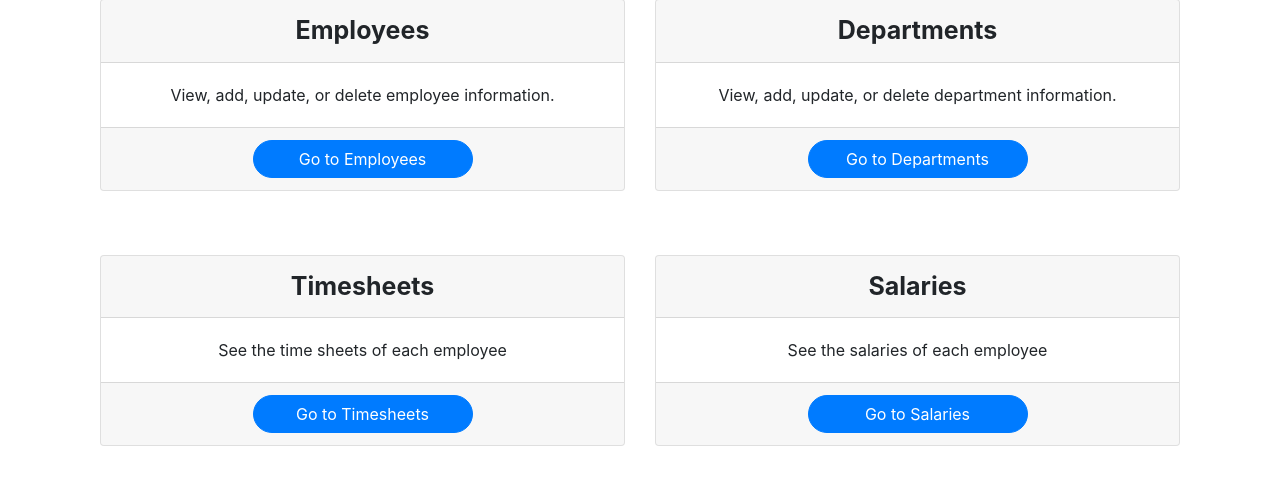
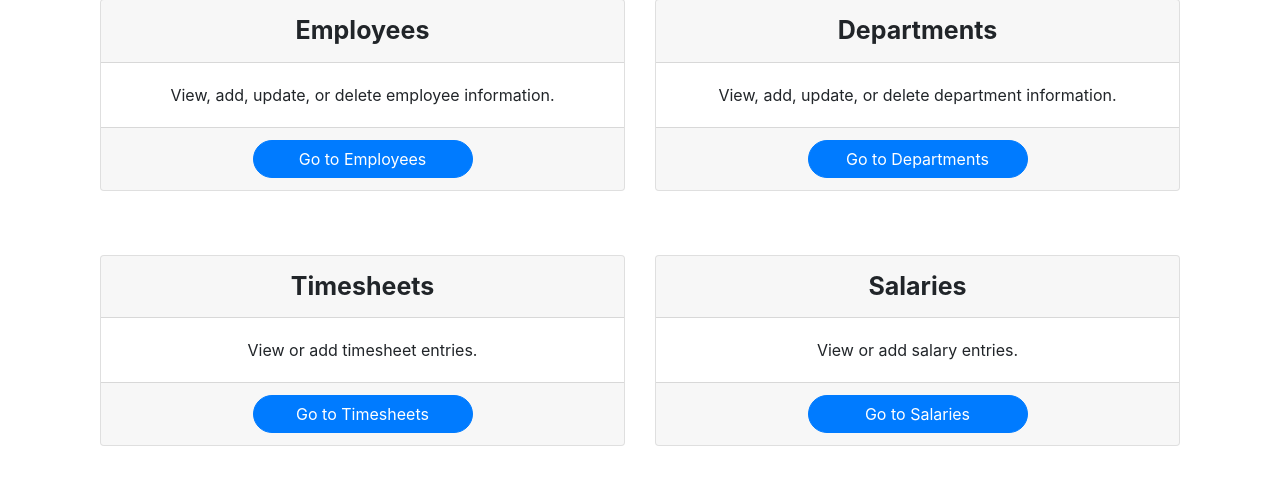
Before and after one commit to RahulRon1/CS665_Project1, a Django app: page / in a window 1280 px wide. Shown: the part 145-630 px from the top of the page. Run offline with Django 4.2, Linux system fonts and the light colour scheme; some libraries are stand-ins or nearby versions.

Commit message:
add department
added the logic for adding the new department.

```diff
--- /dev/null
+++ b/ems/management/forms.py
@@ -0,0 +1,5 @@
+from django import forms
+
+class DepartmentForm(forms.Form):
+    name = forms.CharField(max_length=256, required=True)
+    location = forms.CharField(max_length=100, required=True)
--- a/ems/management/templates/home_page.html
+++ b/ems/management/templates/home_page.html
@@ -44,7 +44,7 @@
         <div class="card text-black text-center  mb-3">
           <div class="card-header">Timesheets</div>
           <div class="card-body">
-            <p class="card-text">See the time sheets of each employee</p>
+            <p class="card-text">View or add timesheet entries.</p>
           </div>
           <div class="card-footer">
             <a href="#" class="btn btn-primary">Go to Timesheets</a>
@@ -56,7 +56,7 @@
         <div class="card text-black  text-center mb-3">
           <div class="card-header">Salaries</div>
           <div class="card-body">
-            <p class="card-text">See the salaries of each employee</p>
+            <p class="card-text">View or add salary entries.</p>
           </div>
           <div class="card-footer">
             <a href="#" class="btn btn-primary">Go to Salaries</a>
--- a/ems/management/views.py
+++ b/ems/management/views.py
@@ -37,3 +37,22 @@ def delete_employee(request,emp_id):
 def delete_department(request,dep_id):
     Department.objects.filter(pk=dep_id).delete()
     return redirect('departments')
+
+
+
+from .forms import DepartmentForm
+
+
+def add_department(request):
+    if request.method == 'POST':
+        form = DepartmentForm(request.POST)
+        if form.is_valid():
+            Department.objects.create(
+                name=form.cleaned_data['name'],
+                location=form.cleaned_data['location'],
+            )
+            return redirect('departments')
+    else:
+        form = DepartmentForm()
+
+    return render(request, 'add_department.html', {'form': form})
```
Also changed, not shown: ems/management/templates/add_department.html (added, +15 -0 lines).
